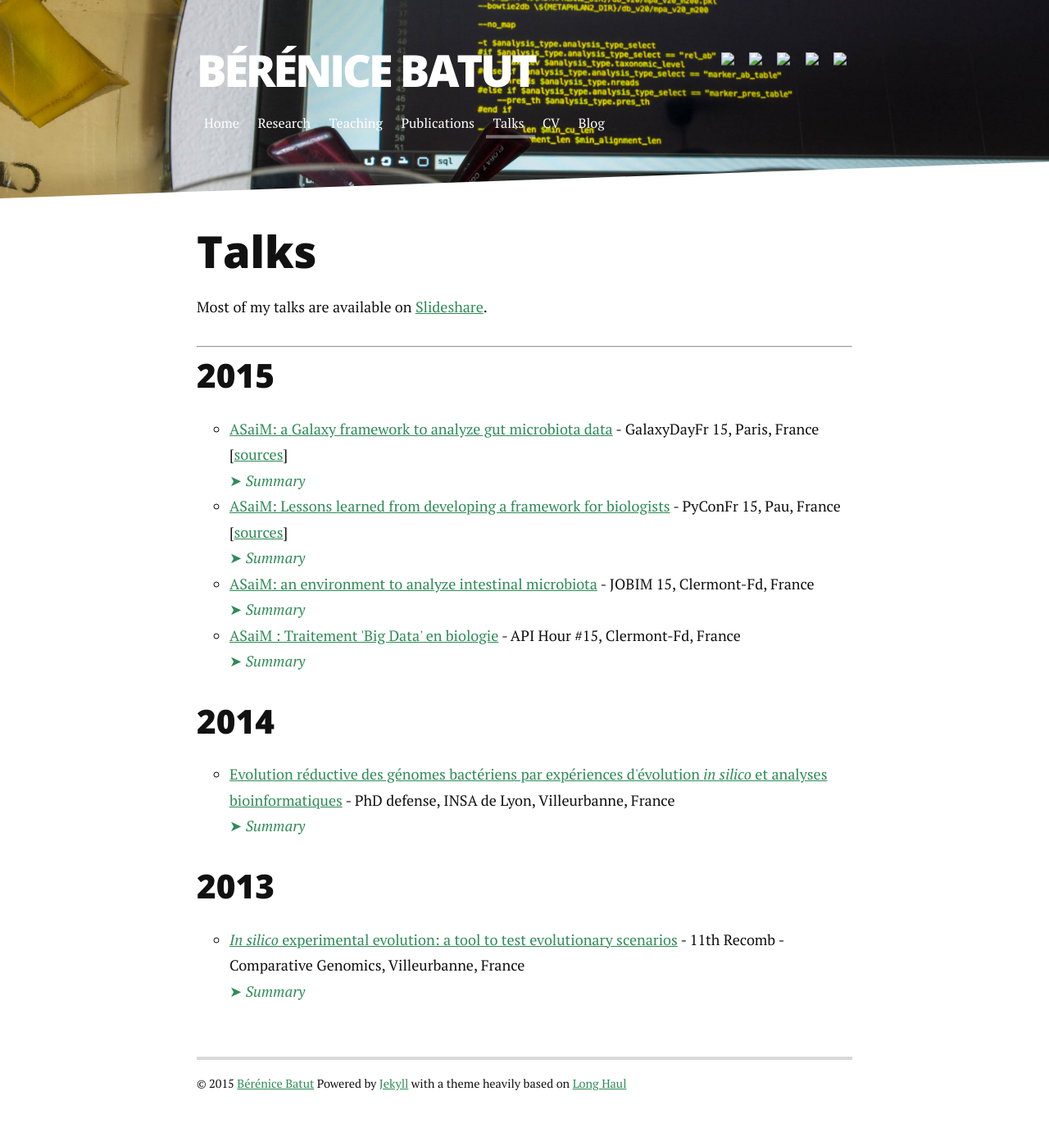
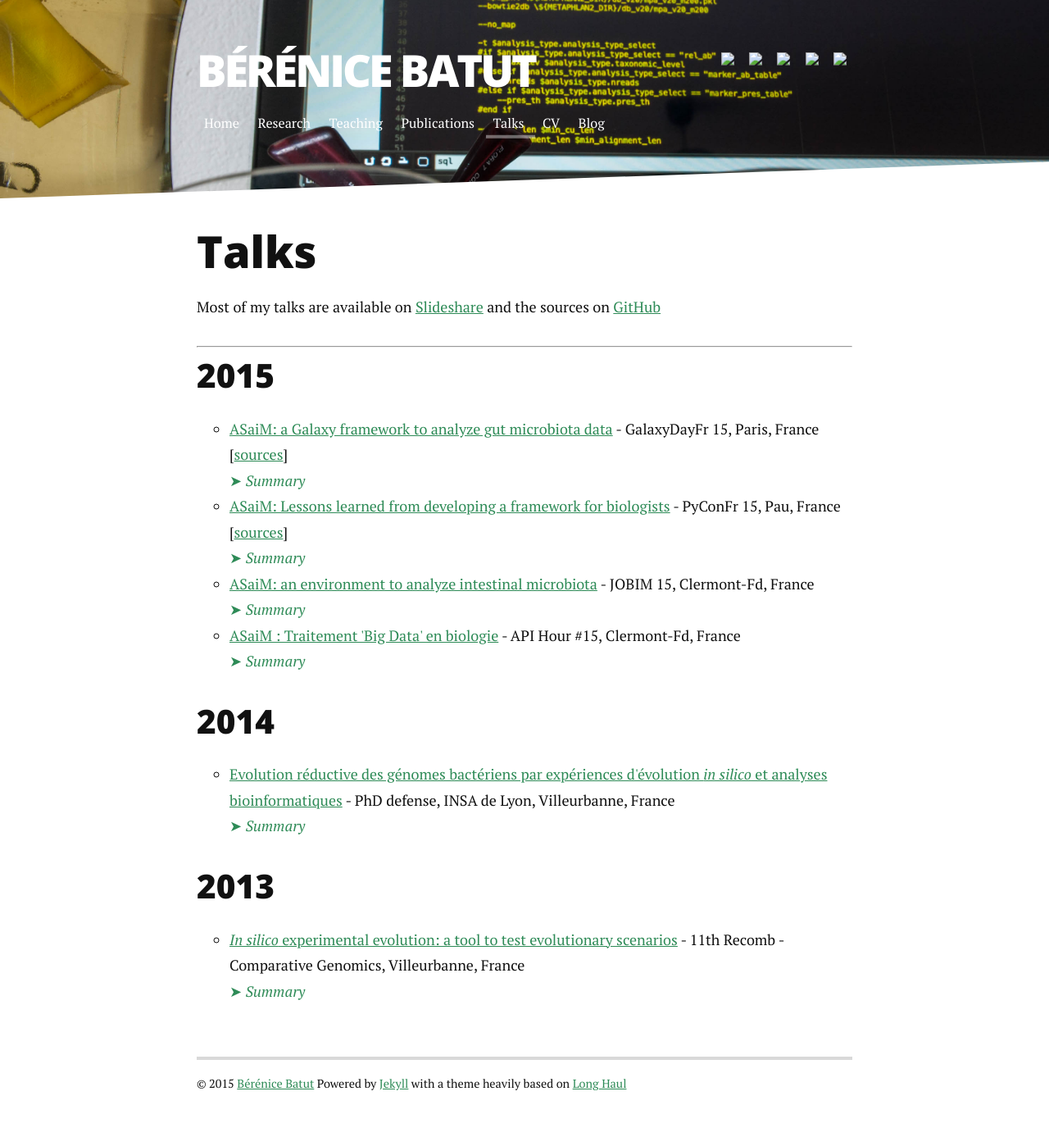
Before and after one commit to bebatut-research/bebatut-research.github.io, a Jekyll site: the page built from talks.md, in a window 1280 px wide. Shown: the whole page at 82% size. Built offline with Jekyll 4.4.1, drawn with Linux system fonts in a browser that asks for light colours; nearby versions of some CDN libraries; Markdown is read by kramdown in place of the engine named in the settings.

Commit message:
Add link to github slides

```diff
--- a/talks.md
+++ b/talks.md
@@ -5,7 +5,8 @@ title: Talks
 
 # Talks
 
-Most of my talks are available on [Slideshare](http://fr.slideshare.net/bebatut).
+Most of my talks are available on [Slideshare](http://fr.slideshare.net/bebatut)
+and the sources on [GitHub](https://github.com/bebatut-slides)
 
 ---
 
```
